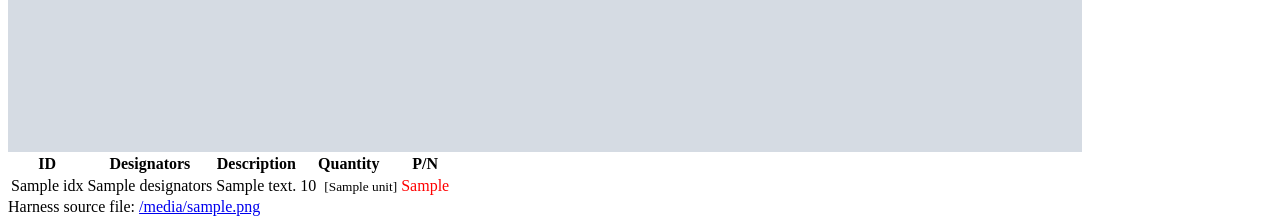
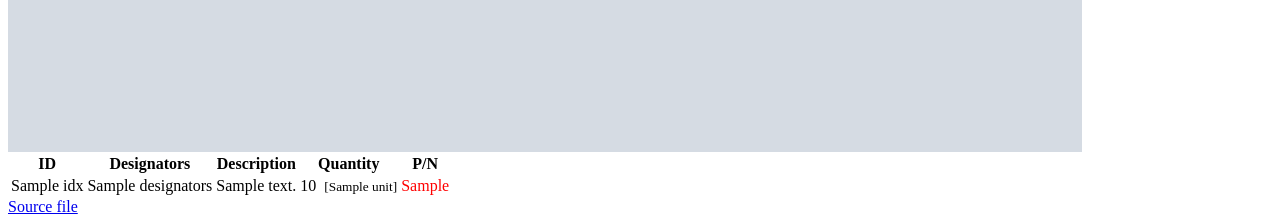
Before and after one commit to inventree/inventree-wireviz, a Django app: template inventree_wireviz/templates/wireviz/harness_panel.html in a window 1280 px wide. Shown: the part 730-954 px from the top of the page. Run offline with Django 3.2, Linux system fonts and the light colour scheme; the template is opened without the code that fills it: most values are stand-ins (such as "Sample title", 1, 10 or a date in 2020); grey boxes marked "Sample" are stand-in pictures.

Commit message:
Template tweaks

```diff
--- a/inventree_wireviz/templates/wireviz/harness_panel.html
+++ b/inventree_wireviz/templates/wireviz/harness_panel.html
@@ -71,5 +71,5 @@
     </div>
 </div>
 {% if wireviz_source_file %}
-Harness source file: <a href='{{ wireviz_source_file }}'>{{ wireviz_source_file }}</a>
+<a href='{{ wireviz_source_file }}'>Source file</a>
 {% endif %}
```
